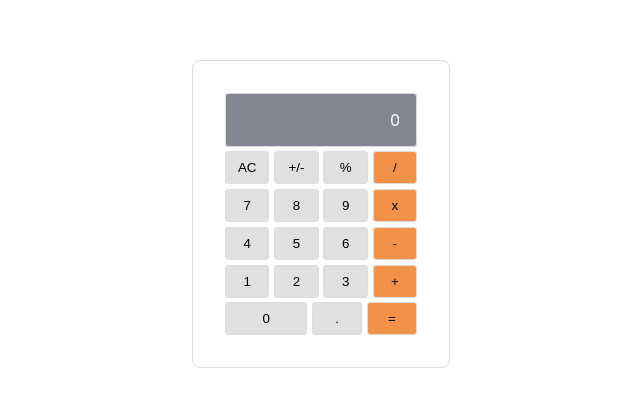
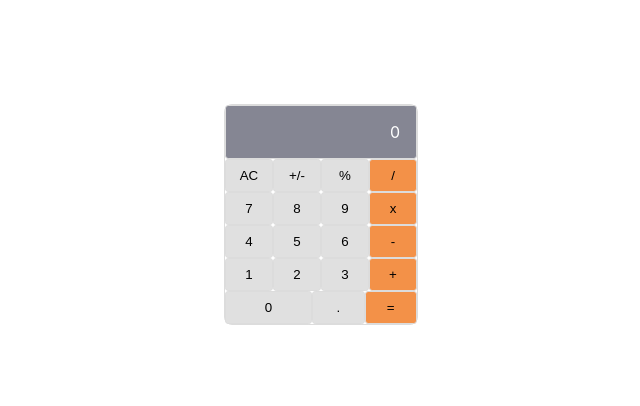
Before and after one commit to shahzaman900/Math-project, a React (Create React App) app: page / in a window 1280 px wide. Shown: the part 186-592 px from the top of the page, without its empty margins (319-959 px from the left). Built offline with nearby package versions, Linux system fonts and the light colour scheme.

Commit message:
resolve eslinters

```diff
--- a/src/App.css
+++ b/src/App.css
@@ -18,7 +18,6 @@ body {
 
 .App {
   width: 12rem;
-  padding: 2rem;
   border: 1px solid gainsboro;
   border-radius: 0.5rem;
   display: flex;
@@ -30,7 +29,6 @@ body {
   width: inherit;
   display: flex;
   flex-direction: column;
-  gap: 0.3rem;
 }
 
 button {
@@ -51,7 +49,6 @@ button:hover {
   align-items: center;
   justify-content: center;
   flex: 1;
-  gap: 0.3rem;
 }
 
 .display {
```
Also changed, not shown: .eslintrc.json, 1 other file (tests, documents, lock files or other folders).
